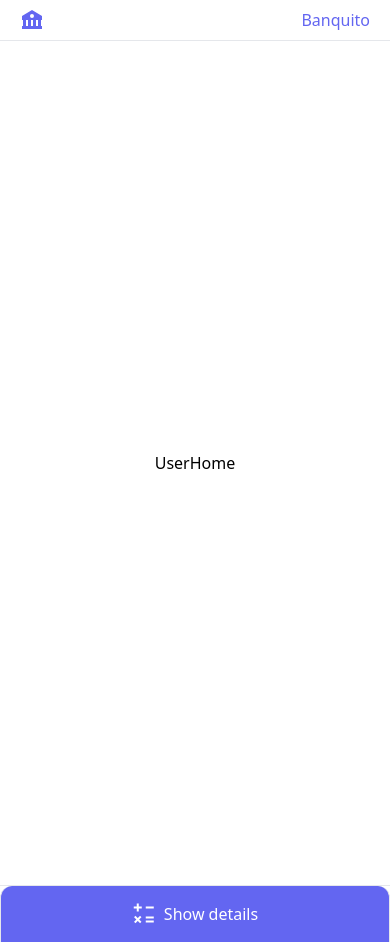
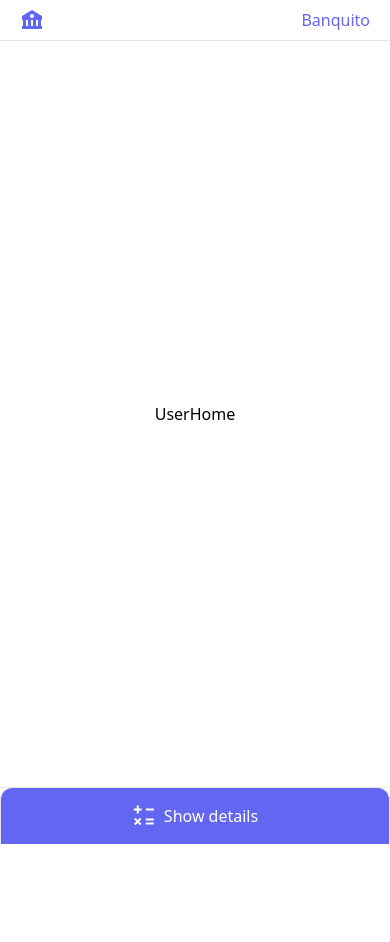
Before and after one commit to Apoquinto/Banquito, a Vue app: page / in a window 390 px wide. After the commit the page ends 844 px from the top, so only its background shows below. Built offline with nearby package versions, Linux system fonts and the light colour scheme.

Commit message:
styles(Layouts): fix MenuLayout
Implement a custom css style to better responsive behaviour

```diff
--- a/src/layouts/MenuLayout.vue
+++ b/src/layouts/MenuLayout.vue
@@ -1,6 +1,15 @@
 <template>
-  <main class="w-screen h-screen">
+  <main class="w-screen h-screen layout">
     <slot name="header"></slot>
     <slot></slot>
+    <slot name="history"></slot>
   </main>
 </template>
+
+
+<style scoped>
+  .layout {
+    display: grid;
+    grid-template-rows: min-content auto min-content;
+  }
+</style>
```
